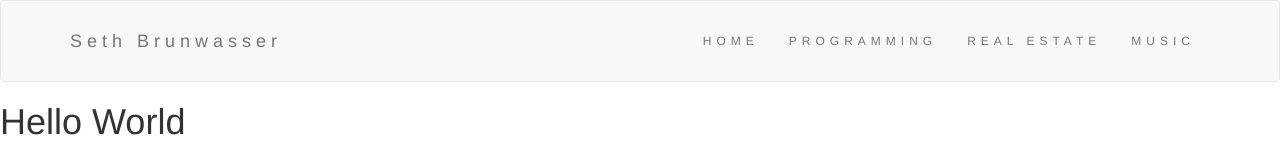
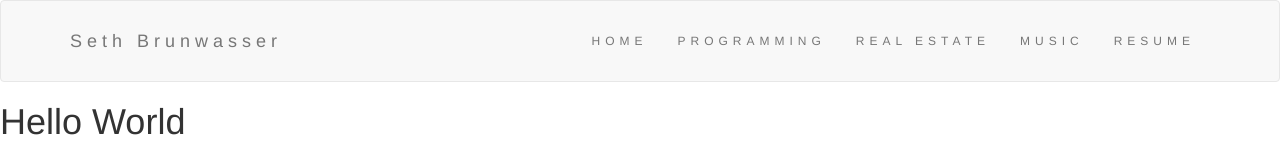
Before and after one commit to SethBrunwasser/SethBrunwasser.github.io, a plain HTML site: page index.html in a window 1280 px wide. Shown: the top 154 px of the page. Drawn offline with nearby package versions, Linux system fonts and the light colour scheme.

Commit message:
navbar
resume in navbar

```diff
--- a/index.html
+++ b/index.html
@@ -21,6 +21,7 @@
 	        <li><a href="#">PROGRAMMING</a></li>
 	        <li><a href="#">REAL ESTATE</a></li>
 	        <li><a href="#">MUSIC</a></li>
+	        <li><a href="#">RESUME</a></li>
 	      </ul>
 	    </div>
 	  </div>
```
